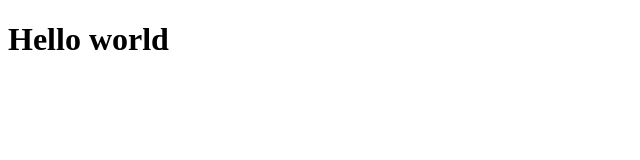
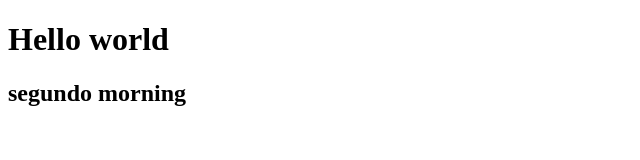
Before and after one commit to Rosayo/PruebaGIT, a plain HTML site: page index.html in a window 1280 px wide. Shown: the whole page, without its empty margins (0-640 px from the left). Drawn offline with Linux system fonts and the light colour scheme.

Commit message:
mi segundo commit

```diff
--- a/index.html
+++ b/index.html
@@ -6,6 +6,7 @@
     <title>Document</title>
 </head>
 <body>
-<h1>Hello world</h1>
+    <h1>Hello world</h1>
+    <h2>segundo morning</h2>
 </body>
 </html>
```
